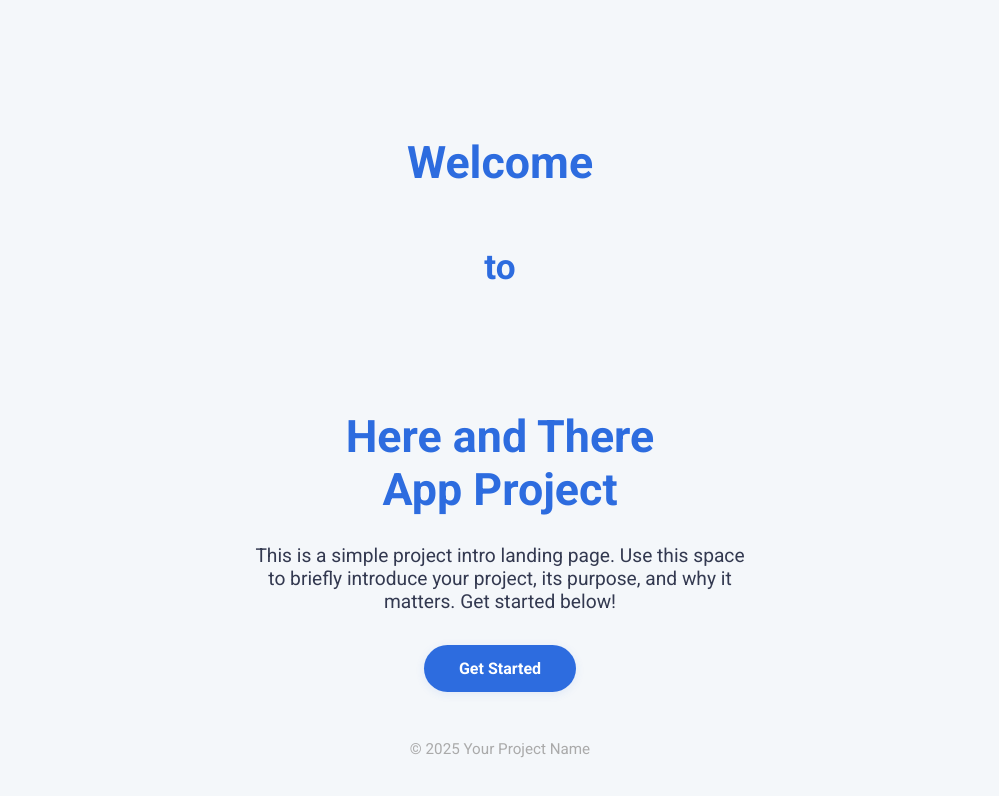
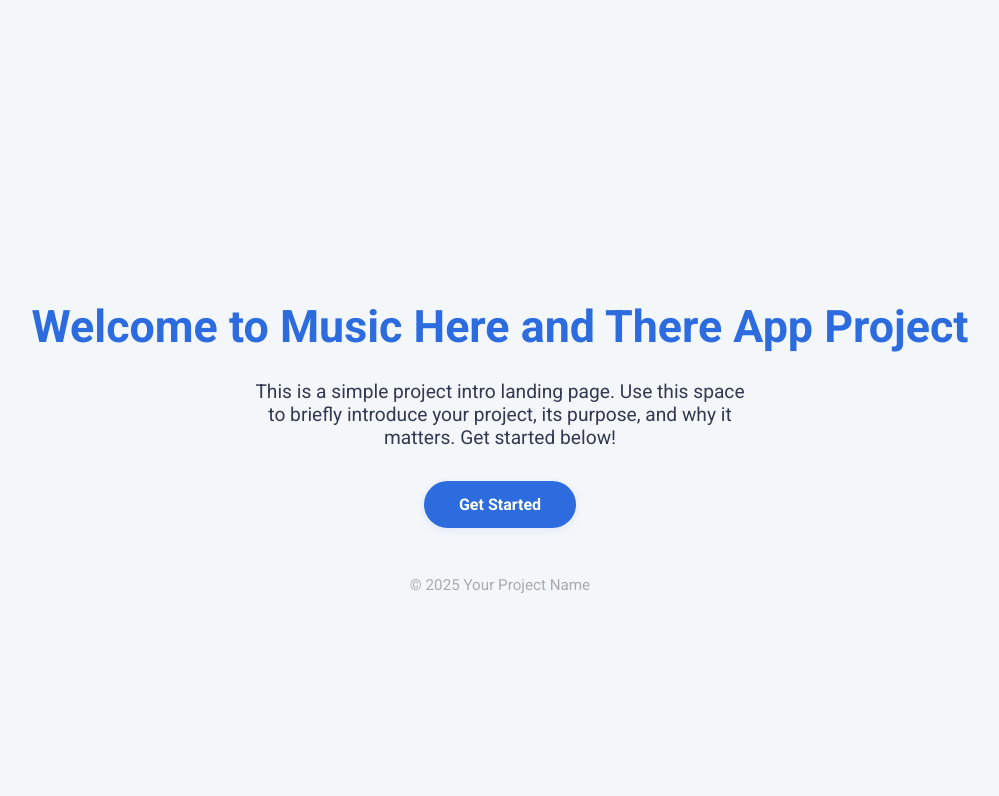
Before and after one commit to alphahui2024/23Aug2025tinhau01, a plain HTML site: page index.html in a window 1280 px wide. Shown: the whole page, without its empty margins (140-1139 px from the left). Drawn offline with Linux system fonts and the light colour scheme.

Commit message:
Update index.html

```diff
--- a/index.html
+++ b/index.html
@@ -64,10 +64,10 @@ h3 {
 </head>
 <body>
   <div class="container">
-    <h1 style="margin-up: 0.4rem; margin-bottom: 0.2rem;">Welcome</h1> <br>
-      <h3>to</h3><br>
-      <h1 style="margin-up: 0.2rem;>Music</h1><br>
-        <h1>Here and There<br>
+    <h1>Welcome
+      to
+      Music
+       Here and There
             App Project
       </h1>
     <p>
```
